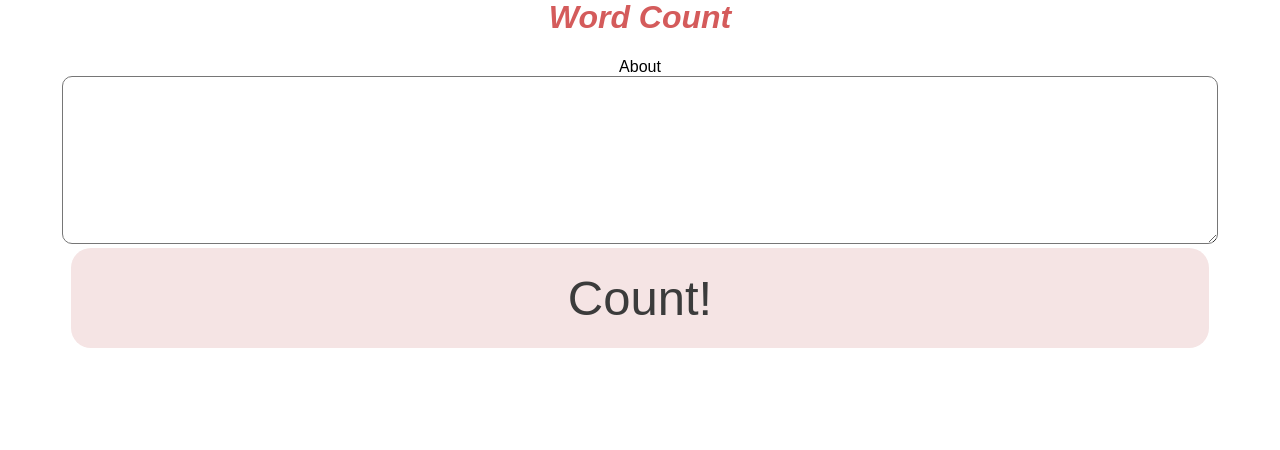
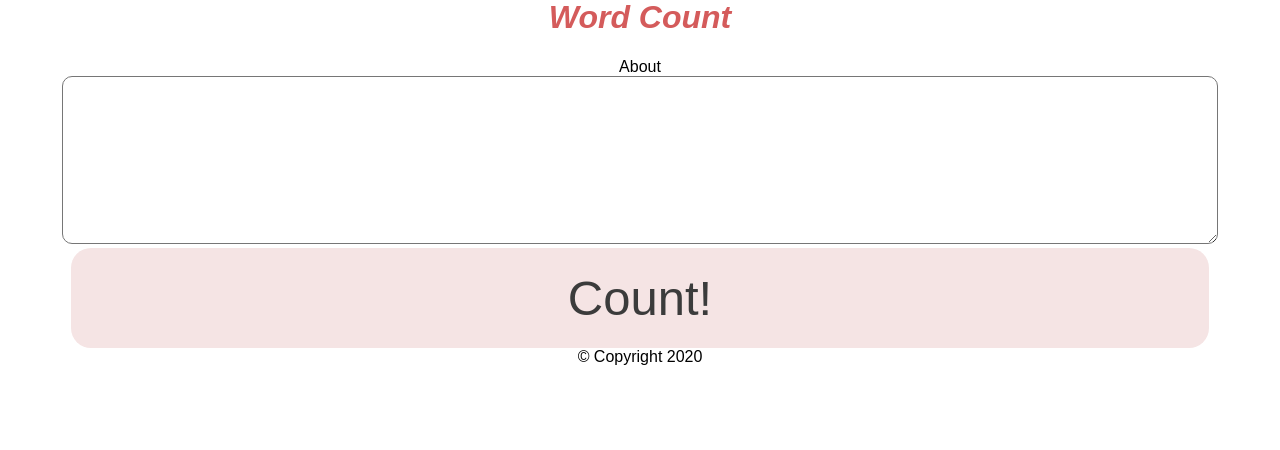
Before and after one commit to tkuye/wordcount, a Django app: page / in a window 1280 px wide. Shown: the part 22-472 px from the top of the page. Run offline with Django 3.2, Linux system fonts and the light colour scheme.

Commit message:
copyright

```diff
--- a/templates/about.html
+++ b/templates/about.html
@@ -5,5 +5,7 @@
     <h2>This is the about page</h2>
     <p>I don't need to do this as I can already use html lol.</p>
     {% endblock %}
+
+
 </body>
 </html>
--- a/templates/home.html
+++ b/templates/home.html
@@ -67,5 +67,6 @@
         <br><input type="submit" value="Count!"/>
     </form>
     {% endblock %}
+    &copy; Copyright 2020
 </body>
 </html>
```
